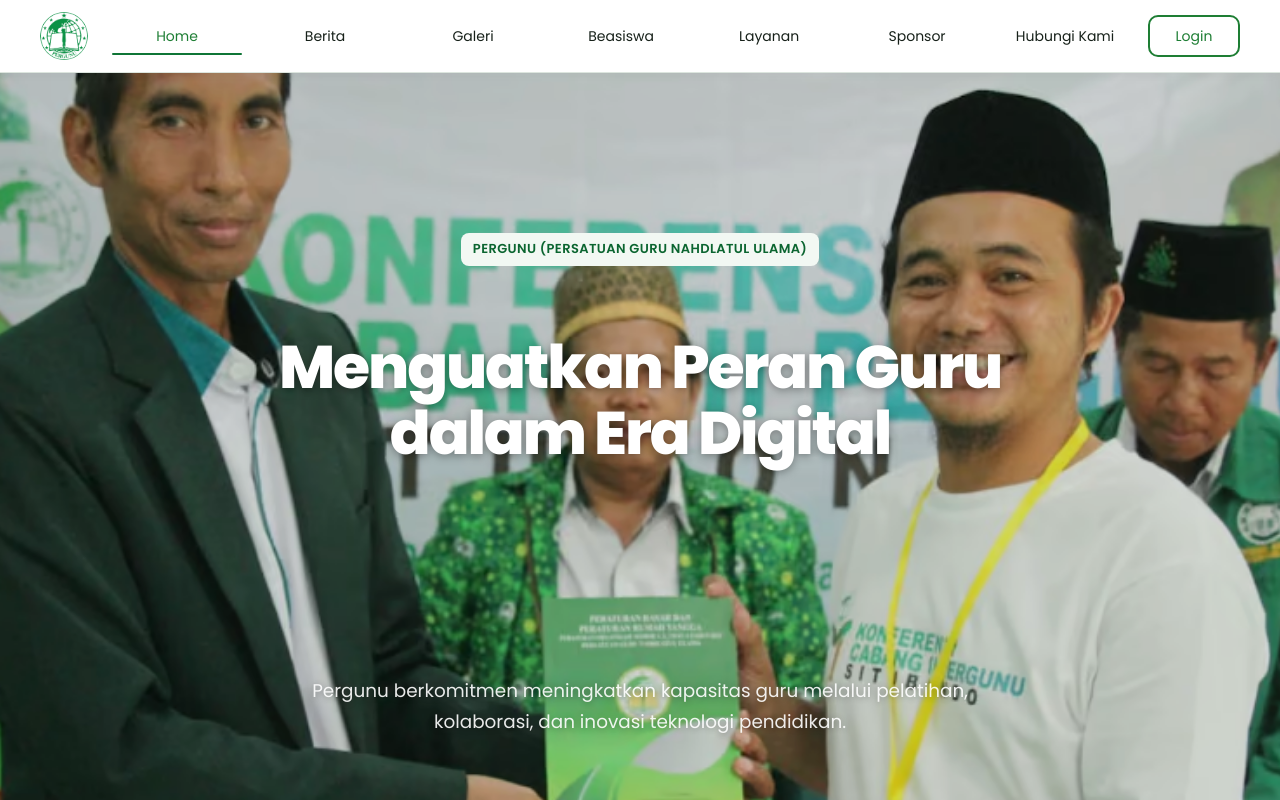
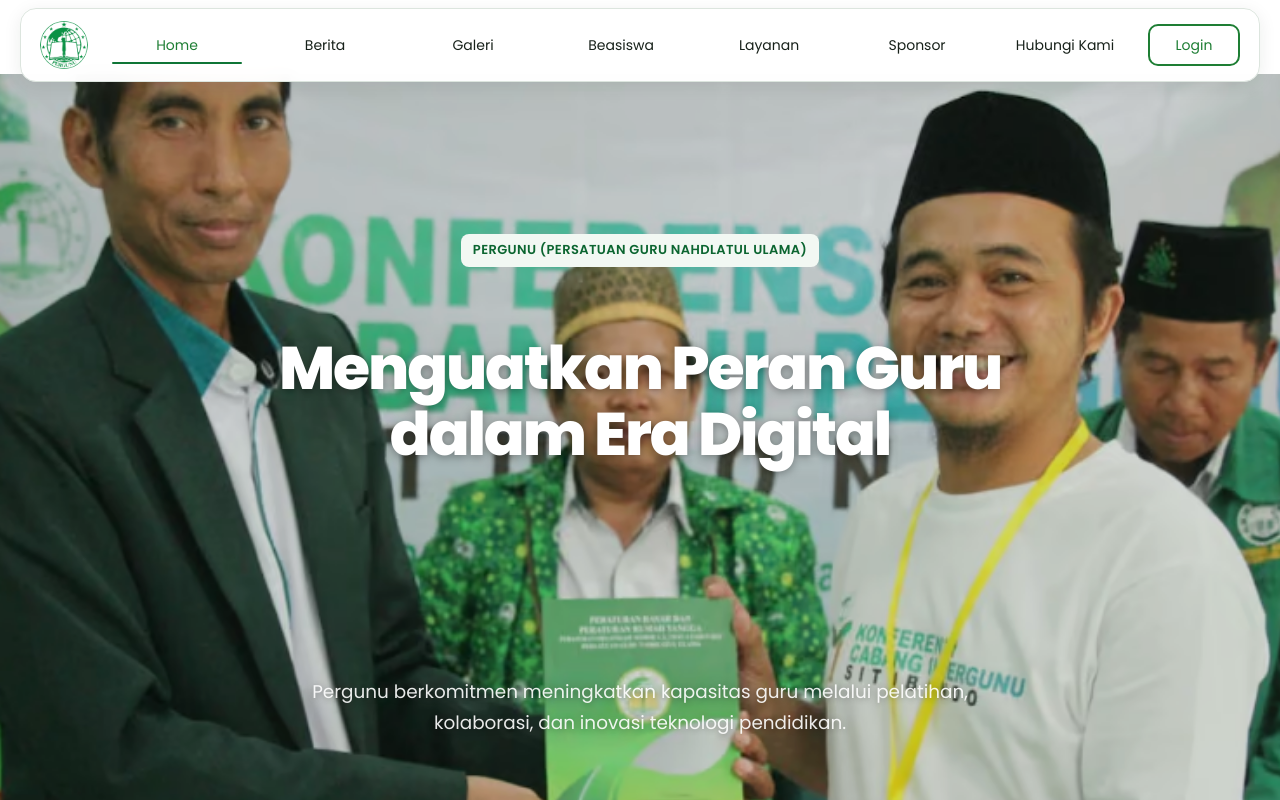
Before and after one commit to Ruzzuu/Pergunu2, a React (Vite) app: page / in a window 1280 px wide. Shown: the top 800 px of the page. Built offline with nearby package versions, Linux system fonts and the light colour scheme; no server answers.

Commit message:
Round navbar container edges

```diff
--- a/src/legacy/public-ui.css
+++ b/src/legacy/public-ui.css
@@ -51,11 +51,15 @@
 /* Navigation */
 .navbar-wrapper {
   position: sticky;
-  top: 0;
+  top: 8px;
   z-index: 100;
+  width: min(calc(100% - 24px), 1240px);
+  margin: 0 auto;
+  border: 1px solid var(--border);
+  border-radius: 16px;
   border-bottom: 1px solid var(--border);
   background: rgba(255, 255, 255, 0.97);
-  box-shadow: 0 1px 10px rgba(23, 33, 26, 0.04);
+  box-shadow: 0 4px 18px rgba(23, 33, 26, 0.08);
   backdrop-filter: blur(10px);
   transform: translateY(0);
   transition: transform 220ms ease;
@@ -71,7 +75,7 @@
 }
 
 .navbar {
-  width: min(calc(100% - 48px), var(--container));
+  width: min(calc(100% - 24px), var(--container));
   max-width: var(--container);
   min-height: 72px;
   margin-inline: auto;
@@ -647,6 +651,7 @@
   .page-hero .container,
   .sponsor-page-hero .container { width: min(calc(100% - 32px), var(--container)); }
 
+  .navbar-wrapper { width: calc(100% - 16px); border-radius: 14px; }
   .app-wrapper { padding: 0; }
   .hero-section { min-height: 620px; padding: 64px 0; border-radius: 0; }
   .hero-card { gap: 24px; padding: 28px 16px 24px; border-radius: 0; }
```
